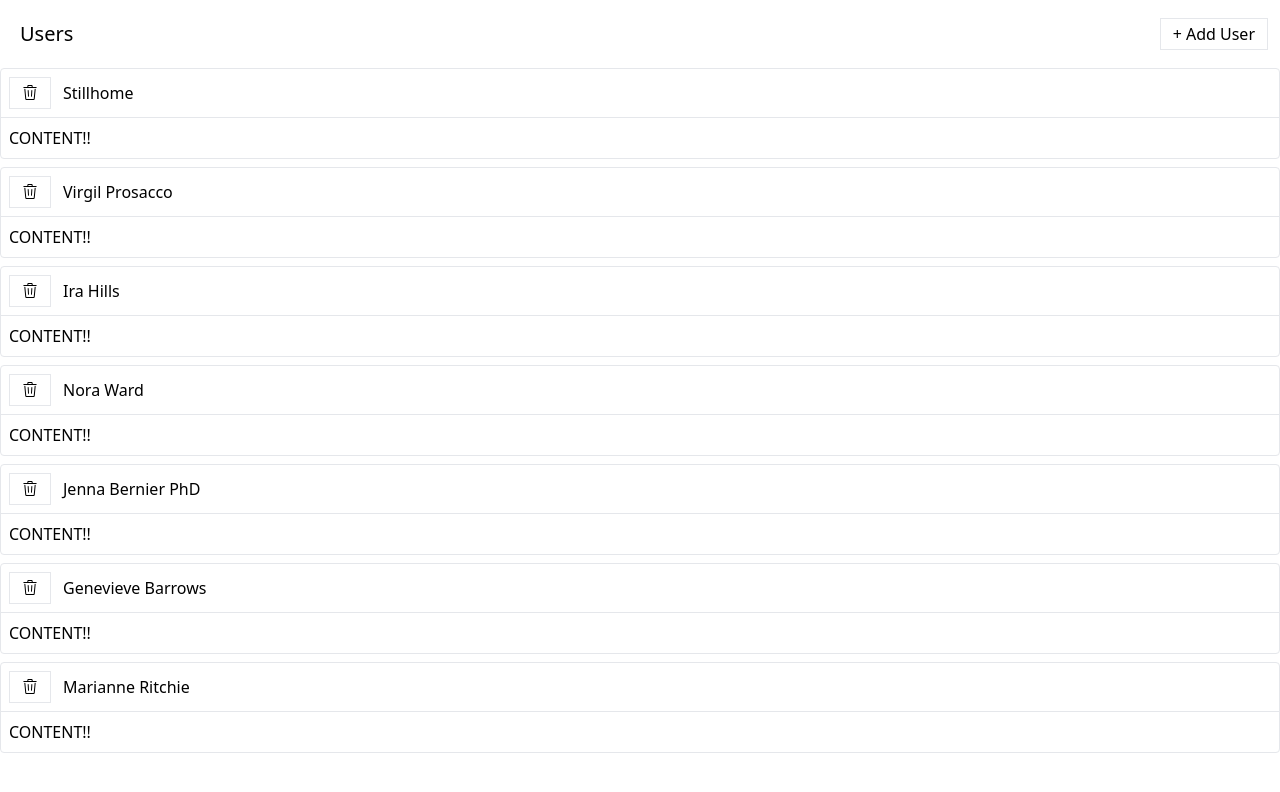
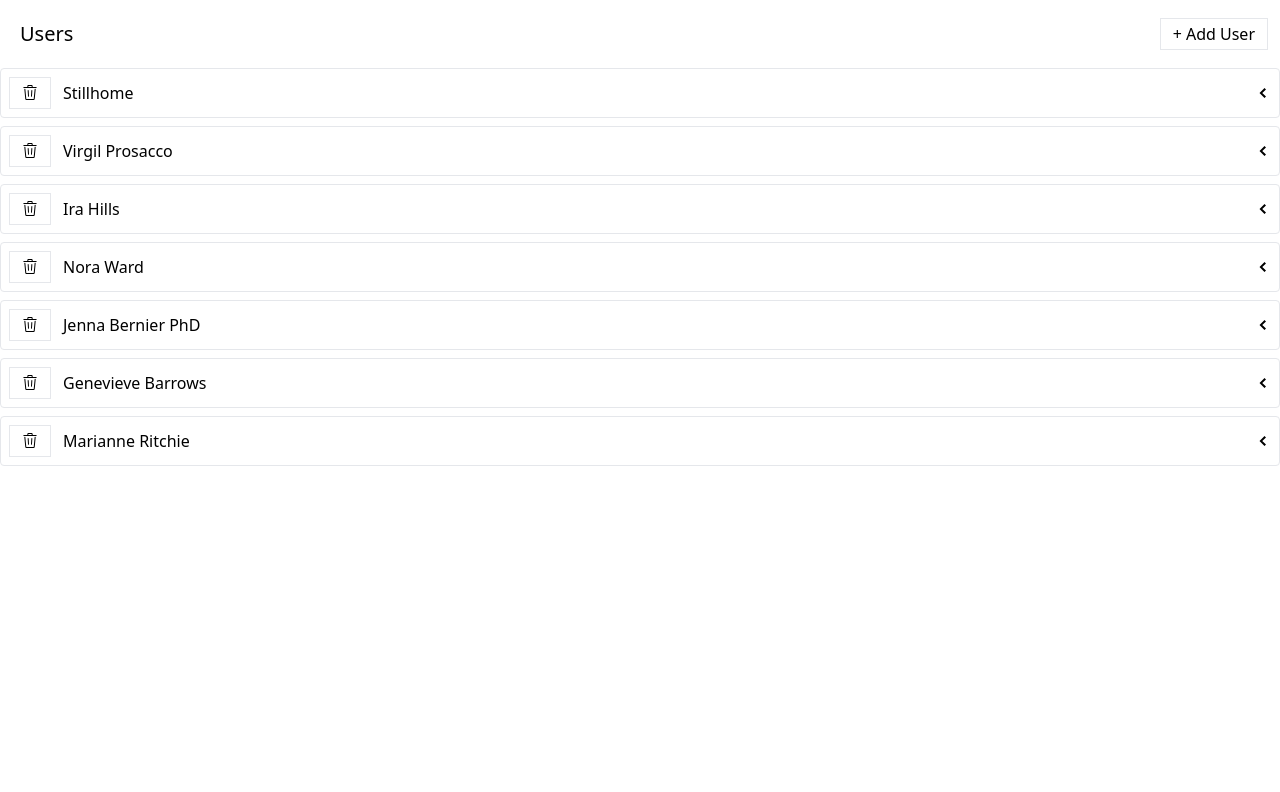
Before and after one commit to colson0x1/musegram, a React (Create React App) app: page / in a window 1280 px wide. Shown: the top 792 px of the page. Built offline with nearby package versions, Linux system fonts and the light colour scheme; data requests are answered from the project's data file.

Commit message:
handle state of expandable panel

```diff
--- a/src/components/ExpandablePanel.js
+++ b/src/components/ExpandablePanel.js
@@ -1,14 +1,24 @@
+import { useState } from 'react';
+import { GoChevronDown, GoChevronLeft } from 'react-icons/go';
+
 function ExpandablePanel({ header, children }) {
+  const [expanded, setExpanded] = useState(false);
+
+  const handleClick = () => {
+    setExpanded(!expanded);
+  };
+
   return (
     <div className="mb-2 border rounded">
-      <div className="flex p-2 justify-between items-center cursor-pointer">
+      <div className="flex p-2 justify-between items-center">
         <div className="flex flex-row items-center justify-between">
           {header}
         </div>
+        <div onClick={handleClick} className="cursor-pointer">
+          {expanded ? <GoChevronDown /> : <GoChevronLeft />}
+        </div>
       </div>
-      <div className="p-2 border-t">
-        {children}
-      </div>
+      {expanded && <div className="p-2 border-t">{children}</div>}
     </div>
   );
 }
```
